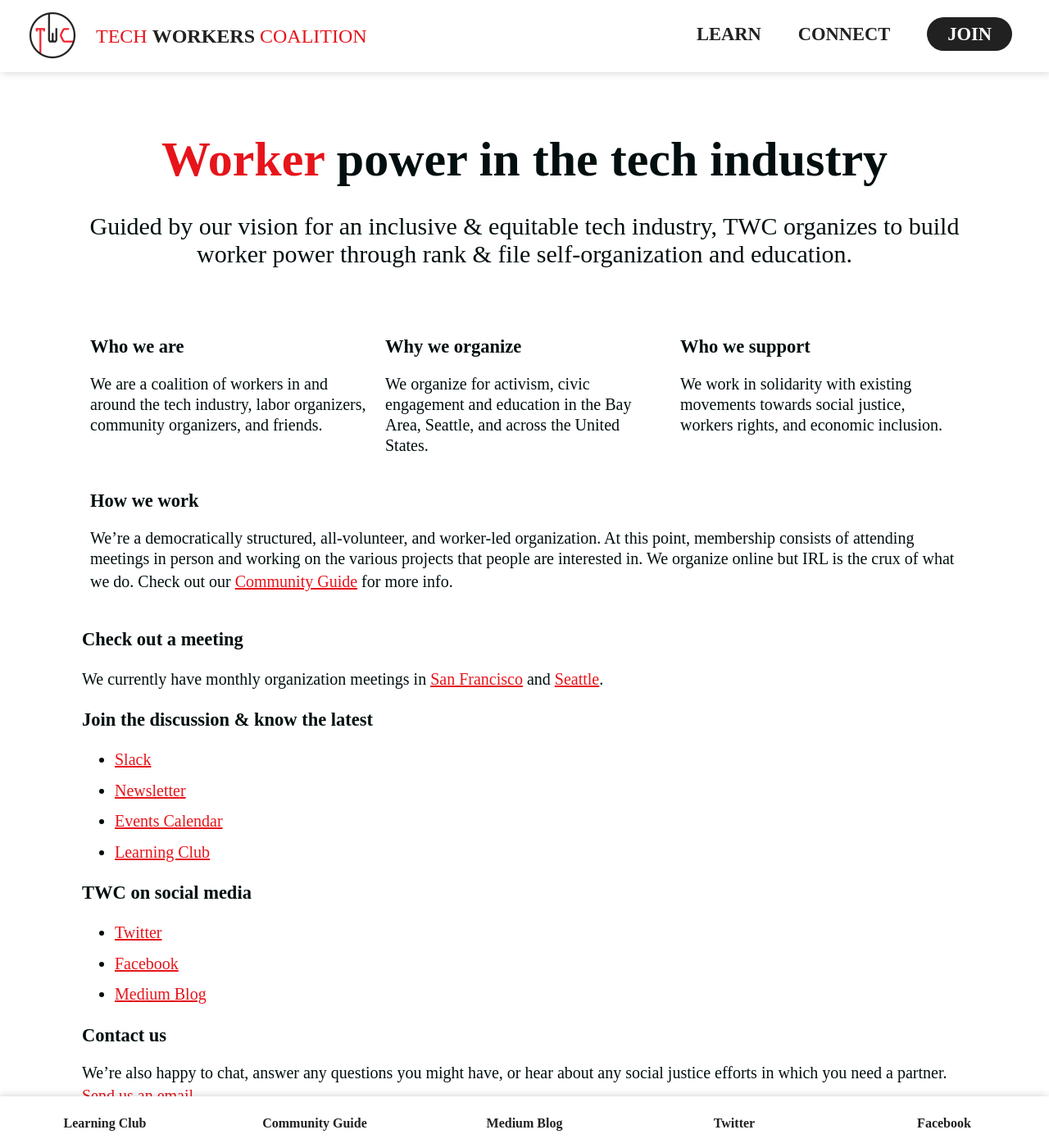
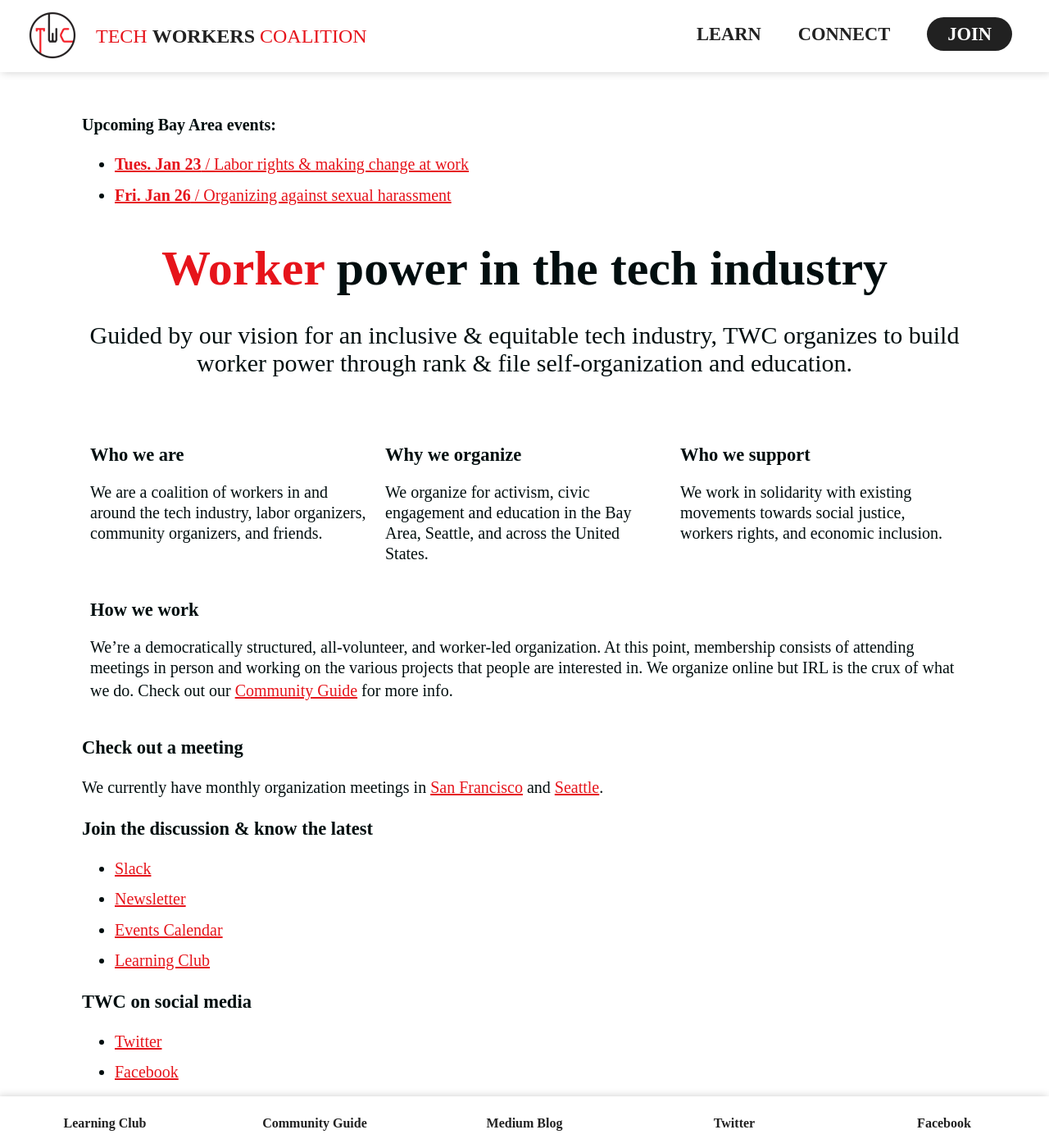
Before and after one commit to techworkersco/twc-site, a Jekyll site: the page built from index.md, in a window 1280 px wide and 1400 px high. Shown: the whole window at 82% size. Built offline with Jekyll 4.4.1, drawn with Linux system fonts in a browser that asks for light colours; nearby versions of some CDN libraries.

Commit message:
add upcoming events

```diff
--- a/_includes/header.html
+++ b/_includes/header.html
@@ -6,7 +6,4 @@
       <li><a href="{{ link.url }}">{{ link.text }}</a></li>
     {% endfor %}
   </ul>
-  <section class="callout">
-
-  </section>
 </header>
--- a/_layouts/default.html
+++ b/_layouts/default.html
@@ -6,7 +6,6 @@
   <body>
     <div class="main-wrapper">
       {% include header.html %}
-      {% include callout.html %}
       <main>
         <section>
           {{ content }}
--- a/_layouts/home.html
+++ b/_layouts/home.html
@@ -3,6 +3,14 @@
 ---
 
 <div class="rich-text home-page">
+  <div class="callout">
+    <p><strong>Upcoming Bay Area events:</strong>
+      <ul>
+        <li><a target="_blank" href="http://meetu.ps/e/DKFrZ/3SQcb/f"><strong>Tues. Jan 23</strong> / Labor rights & making change at work</a></li>
+        <li><a target="_blank" href="http://meetu.ps/e/DKWJB/3SQcb/f"><strong>Fri. Jan 26</strong> / Organizing against sexual harassment</a></li>
+      </ul>
+    </p>
+  </div>
   <div id="home">
     <h1>
       <span>Worker</span> power in the tech industry
--- a/_sass/_header.scss
+++ b/_sass/_header.scss
@@ -137,8 +137,5 @@
     }
   }
 
-  .callout {
-    background-color: $black;
-    color: $white;
-  }
+
 }
```
Also changed, not shown: _includes/callout.html (deleted).
